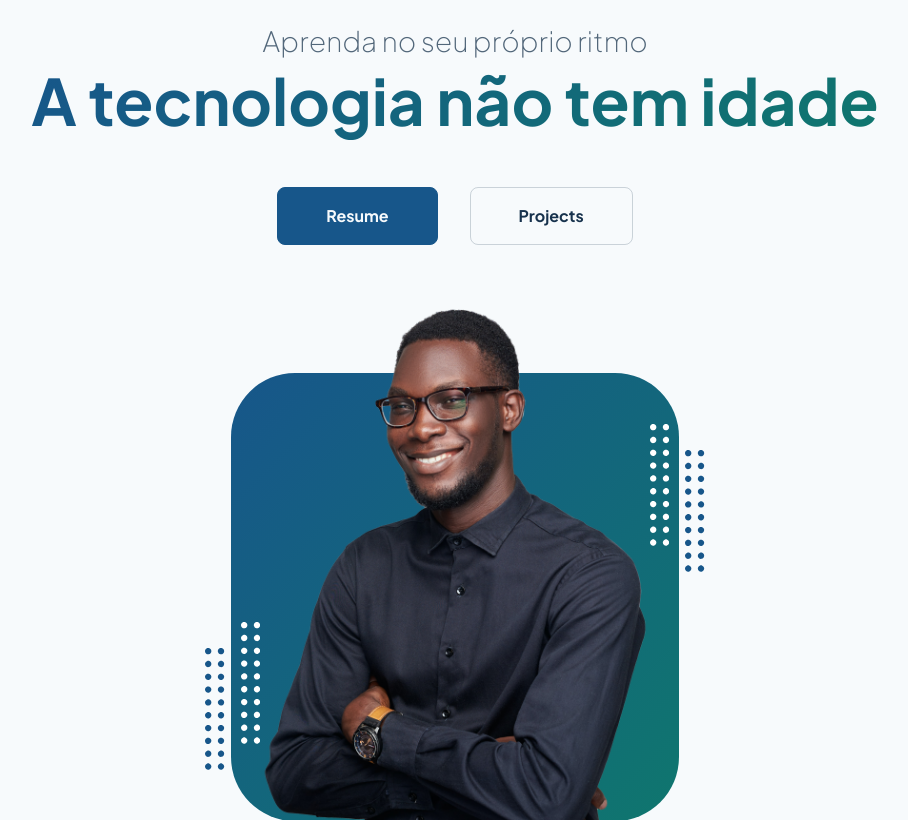
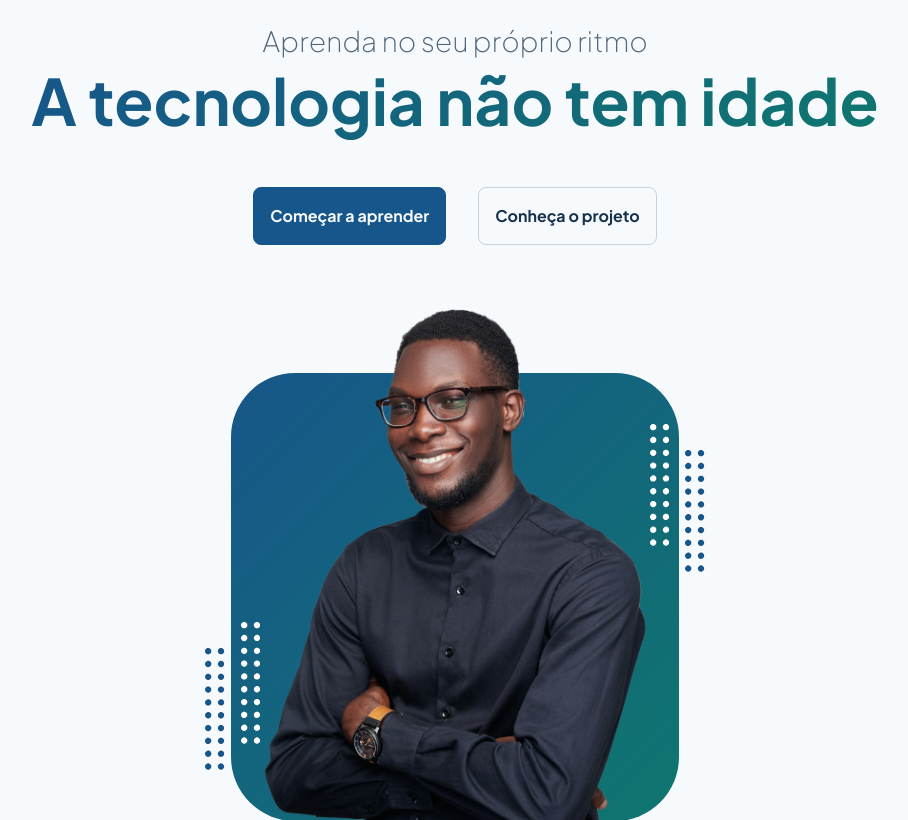
Before and after one commit to DaviAugusto69/interdisciplinar-2bii, a PHP site: page /pages/index in a window 1280 px wide. Shown: the part 182-1002 px from the top of the page, without its empty margins (185-1093 px from the left). Run offline with PHP 8.4, Linux system fonts and the light colour scheme.

Commit message:
+pagina inicial

```diff
--- a/app/Views/layouts/main.php
+++ b/app/Views/layouts/main.php
@@ -52,8 +52,8 @@
                                 <div class="fs-3 fw-light text-muted">Aprenda no seu próprio ritmo</div>
                                 <h1 class="display-3 fw-bolder mb-5"><span class="text-gradient d-inline">A tecnologia não tem idade</span></h1>
                                 <div class="d-grid gap-3 d-sm-flex justify-content-sm-center justify-content-xxl-start mb-3">
-                                    <a class="btn btn-primary btn-lg px-5 py-3 me-sm-3 fs-6 fw-bolder" href="<?= e(url('pages/resume')) ?>">Resume</a>
-                                    <a class="btn btn-outline-dark btn-lg px-5 py-3 fs-6 fw-bolder" href="<?= e(url('pages/projects')) ?>">Projects</a>
+                                    <a class="btn btn-primary btn-lg px-3 py-3 me-sm-3 fs-6 fw-bolder text-nowrap" href="<?= e(url('pages/resume')) ?>">Começar a aprender</a>
+                                    <a class="btn btn-outline-dark btn-lg px-3 py-3 fs-6 fw-bolder text-nowrap" href="<?= e(url('pages/projects')) ?>">Conheça o projeto</a>
                                 </div>
                             </div>
                         </div>
```
